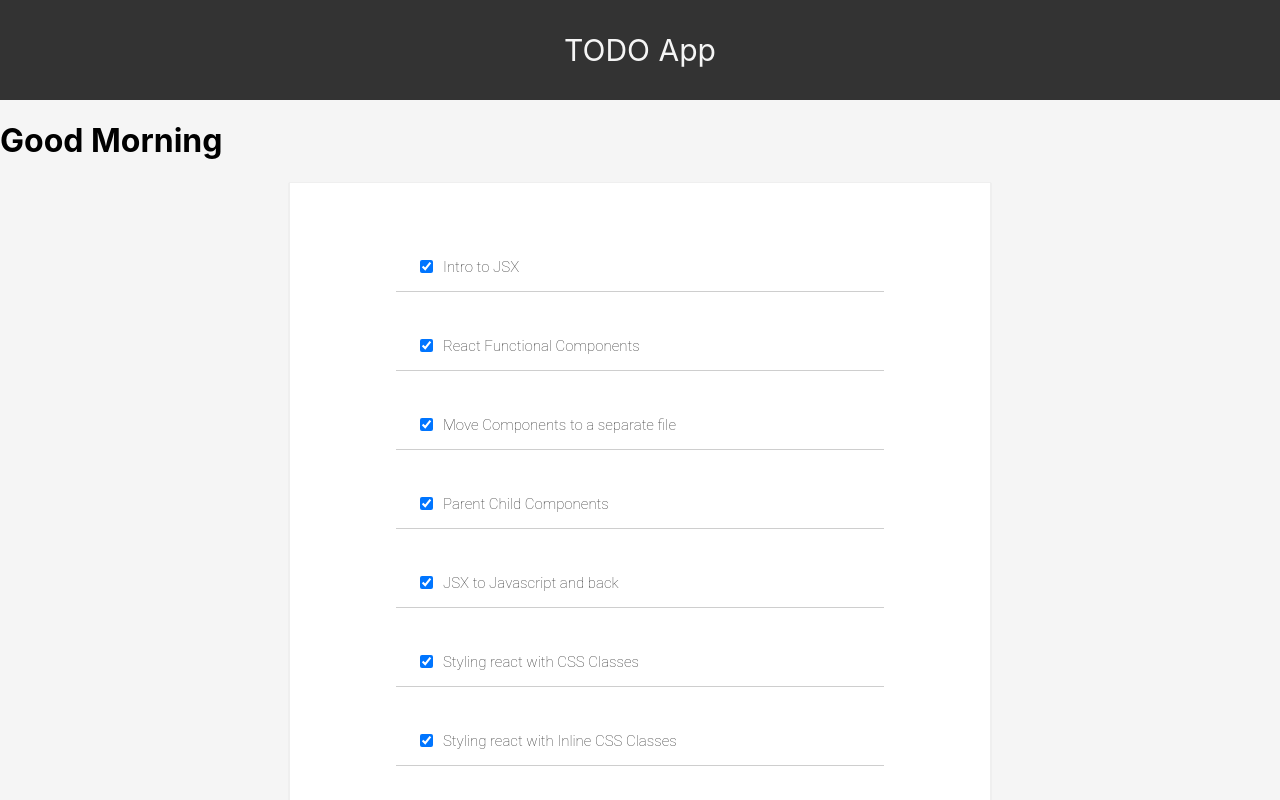
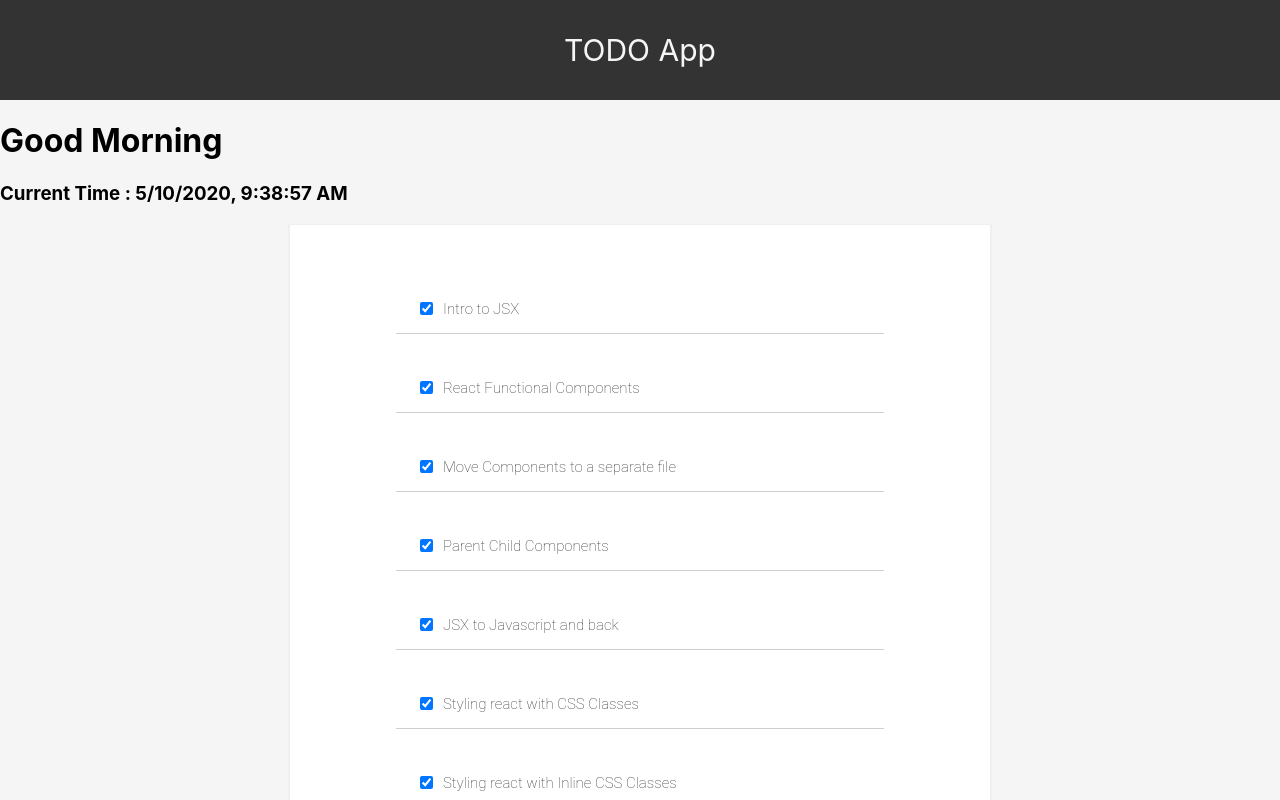
Before and after one commit to letspython3x/LearningReact, a React (Create React App) app: page / in a window 1280 px wide. Shown: the top 800 px of the page. Built offline with nearby package versions, Linux system fonts and the light colour scheme.

Commit message:
Add A timer clock using Lifecycle methods

```diff
--- a/src/App.js
+++ b/src/App.js
@@ -6,7 +6,7 @@ import Footer from './components/Footer'
 import TodoItem from './components/TodoItem'
 import Greetings from './components/Greetings'
 import todosData from './components/todosData'
-
+import Clock from './components/Clock'
 
 class App extends Component {
   constructor() {
@@ -30,8 +30,6 @@ class App extends Component {
       return todo
     })
     this.setState({ todos: updatedTodos })
-    console.log(updatedTodos)
-    console.log(this.state.todos)
   }
 
   // Need to work on below code as it calls inside map twice
@@ -56,6 +54,7 @@ class App extends Component {
       <div>
         <Header />
         <Greetings />
+        <Clock />
         <div className="todo-list">
           {todoItems}
         </div>
--- /dev/null
+++ b/src/components/Clock.js
@@ -0,0 +1,35 @@
+import React, { Component } from 'react'
+
+class Clock extends Component {
+    constructor() {
+        super()
+        this.state = {
+            date: new Date()
+        }
+    }
+
+    tick() {
+        this.setState({ date: new Date() })
+    }
+
+    componentDidMount() {
+        this.timerID = setInterval(() => this.tick(), 1000)
+    }
+
+    componentWillUnmount() {
+        clearInterval(this.timerID)
+    }
+
+
+    render() {
+        let CurrentTime = this.state.date.toLocaleString()
+
+        return (
+            <div>
+                <h3>Current Time : {CurrentTime}</h3>
+            </div>
+        )
+    }
+}
+
+export default Clock
--- a/src/components/todosData.js
+++ b/src/components/todosData.js
@@ -115,7 +115,7 @@ const todosData = [
         id: 23,
         completed: false,
         text: "React Project Ideas for Practicing"
-    },
+    }
 ]
 
 export default todosData
```
